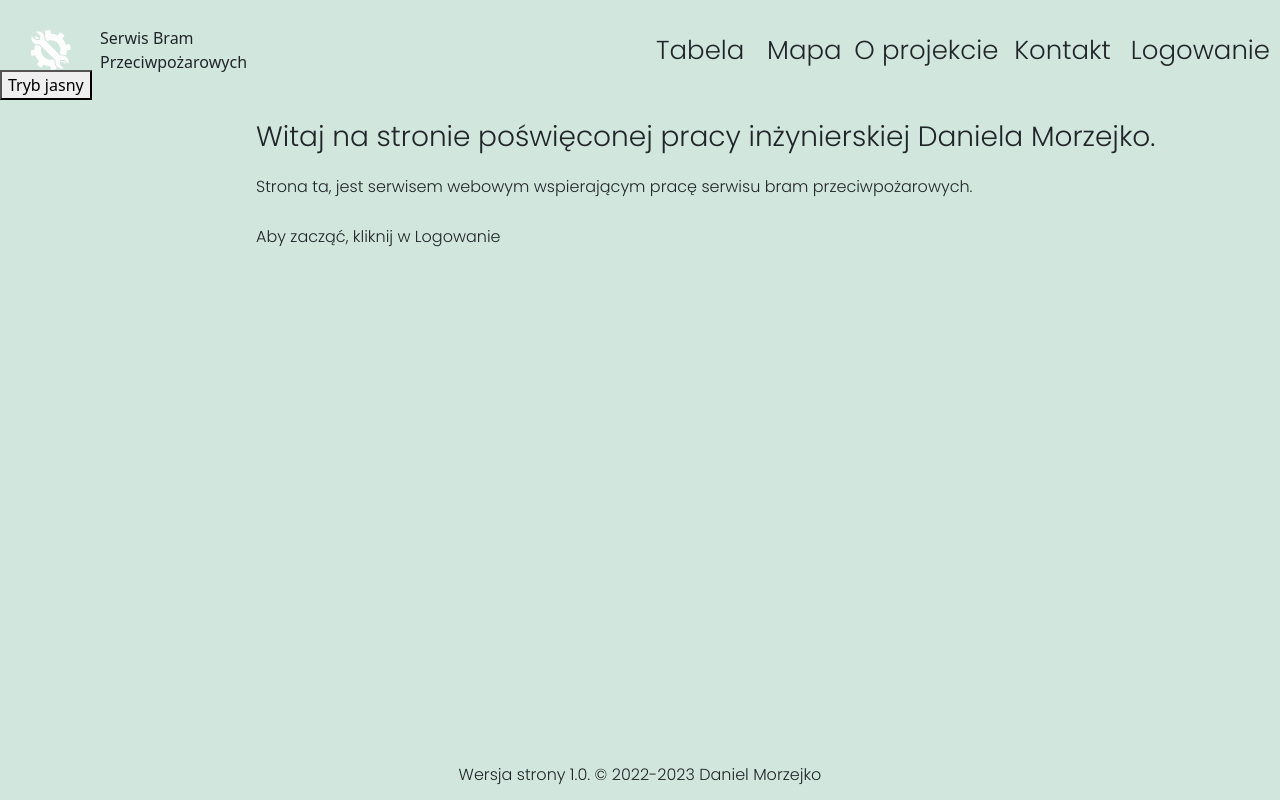
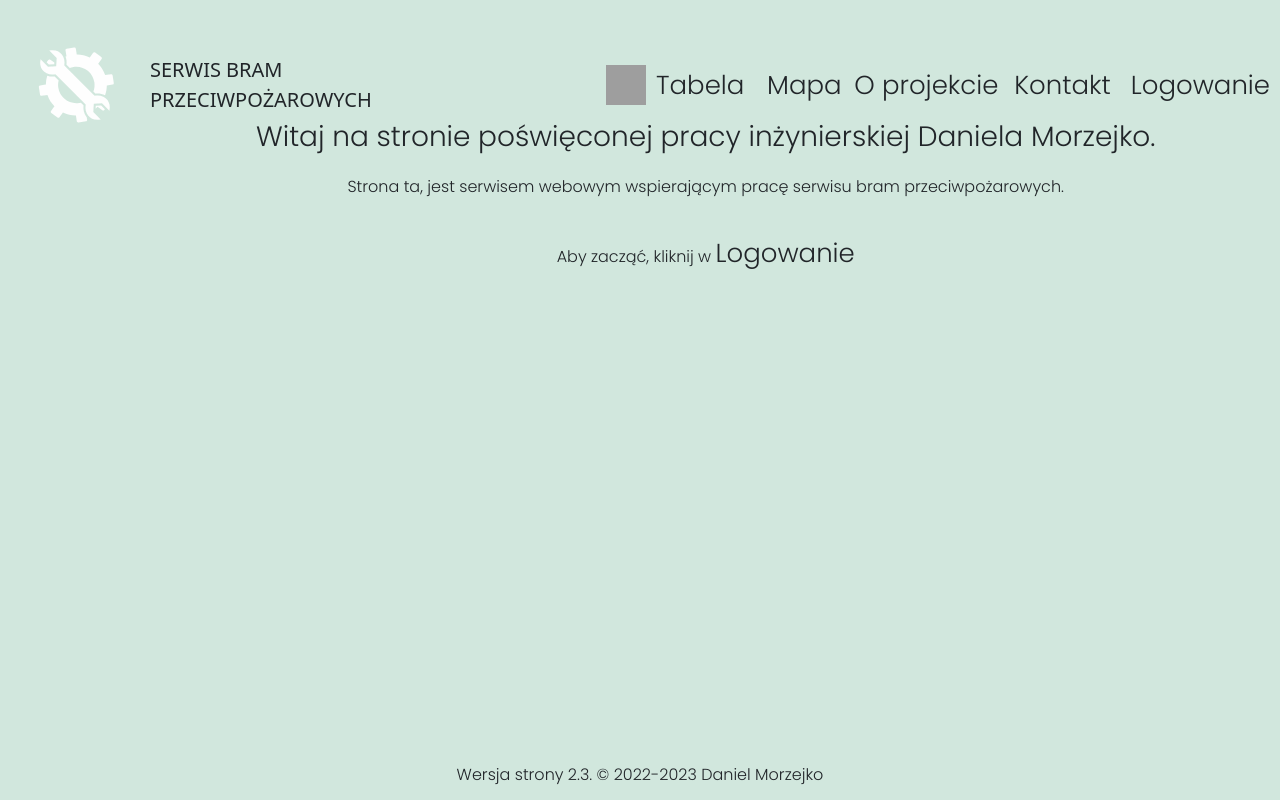
Before and after one commit to DMorzejko/inz, a Flask app: page / in a window 1280 px wide. Run offline with Flask 3, Linux system fonts and the light colour scheme; some libraries are stand-ins or nearby versions; grey boxes are pictures that could not be loaded.

Commit message:
Bulb togle mode

```diff
--- a/funkcje.py
+++ b/funkcje.py
@@ -27,6 +27,5 @@
            Promotor: Dr Hab. Inż. Marek Rydel</div>'
 
 def glowna():
-    return """<div class="projekt"><h3>Witaj na stronie poświęconej pracy inżynierskiej Daniela Morzejko.</h3> \
-           Strona ta, jest serwisem webowym wspierającym pracę serwisu bram przeciwpożarowych.<br> \
-           Aby zacząć, kliknij w Logowanie</div>"""
+    username = session.get('username')  # Pobierz nazwę zalogowanego użytkownika z sesji
+    return render_template('glowna.html', username=username)
--- a/main.py
+++ b/main.py
@@ -73,6 +73,7 @@
 
 aplikacja = Flask(__name__)
 aplikacja.secret_key = 'tajny_klucz'
+aplikacja.config["TEMPLATE_ENGINE"] = "jinja2"
 
 login_manager = LoginManager()
 login_manager.init_app(aplikacja)
@@ -90,7 +91,10 @@
 
 @aplikacja.route("/")
 def index():
-    return wyswietl(1, ["Inz", glowna(), ['']])
+    username = session.get('username')  # Pobierz nazwę zalogowanego użytkownika z sesji
+
+    return wyswietl(1, ["Inz", glowna(), ['style.css']], username=username)
+
 
 @aplikacja.route('/logowanie', methods=['GET', 'POST'])
 def W_logowanie():
@@ -101,9 +105,13 @@
         if verify_login_credentials(username, password):
             user = get_user_by_username(username)
             login_user(user)
+
+            session['username'] = username  # Zapisz nazwę użytkownika w sesji
+
             return redirect(url_for('index'))
         else:
-            return 'Błąd logowania', 401
+            error_message = 'Błąd logowania'
+            return render_template('blad_logowania.html', error_message=error_message)
 
     else:
         return wyswietl(1, ["Logowanie", logowanie(), ['']])
@@ -112,6 +120,7 @@
 @login_required
 def wyloguj():
     logout_user()
+    session.pop('username', None)
     return redirect(url_for('W_logowanie'))
 
 @aplikacja.route('/projekt')
@@ -121,7 +130,12 @@
 @aplikacja.route('/tabela')
 @login_required
 def W_tabela():
-    return wyswietl(1, ["Tabela obiektów", tabela(), ['']])
+    # Kod obsługi żądania HTTP
+    currentMode = "light-mode"  # Przykładowa wartość trybu
+
+    # Wywołanie funkcji tabela() z przekazaniem currentMode jako argument
+    tabela_html = tabela(currentMode)
+    return wyswietl(1, ["Tabela obiektów",  tabela_html, ['']])
 
 @aplikacja.route('/mapa')
 @login_required
--- a/static/style.css
+++ b/static/style.css
@@ -1,7 +1,50 @@
 @import url('https://fonts.googleapis.com/css2?family=Poppins:wght@300&display=swap');
-.body {
+
+/* Globalne style dla body */
+body {
+    margin: 0 !important;
+}
+
+/* Tryb jasny */
+.light-mode {
     background-color: #d1e7dd;
-    margin: 0 !important;
+    color: #212529;
+}
+
+.light-mode .naglowek {
+    background-color: inherit;
+}
+
+.light-mode .naglowek_tekst {
+    color: #212529;
+}
+
+.light-mode #mode-toggle {
+    color: #212529;
+}
+
+.light-mode a {
+    color inherit
+}
+
+/* Tryb ciemny */
+.dark-mode {
+    background-color: #212529;
+    color: #fff;
+}
+
+.dark-mode .naglowek {
+    background-color: #2c3034;
+}
+
+.dark-mode .naglowek_tekst {
+    color: #fff;
+}
+
+
+
+.dark-mode a {
+    color: #fff;
 }
 
 /* Naglowek */
@@ -11,7 +54,7 @@
 
 .nag {
     width: 100%;
-    height: 70px;
+    height: 150px;
     padding-top: 10px;
     padding-bottom: 10px;
 }
@@ -37,8 +80,9 @@
 }
 
 .td-n3 {
+    text-align: right;
 
-    }
+}
 
 .td-n4 {
     width: 145px;
@@ -54,58 +98,66 @@
 
 .i_logo {
     align-self: center;
-    width: 80px;
-    height: 80px;
+    width: 150px;
+    height: 150px;
+}
+
+.naglowek_tekst {
+    font-family: 'Poppins';
+    font-size: 26px;
+    text-align: center;
+    align-self: center;
+}
+
+.link {
+    font-family: 'Poppins';
+    font-size: 20px;
+    text-align: center;
+    align-self: center;
+}
+
+a:link {
+text-decoration: none;
+}
+
+a:visited {
+color: inherit;
+text-decoration: none;
+}
+
+a:hover {
+text-decoration: none;
+}
+
+a:active {
+text-decoration: none;
 }
 
 
-.naglowek_tekst {
-    color: #212529;
-    font-family: 'Poppins';
-    text-align: center;
-    align-self: center;
-    font-size: 26px;
-
-}
-
-.link {
-    color: #212529;
-    font-family: 'Poppins';
-    text-align: center;
+.serwis {
+/*    color: #212529; */
     align-self: center;
     font-size: 20px;
 }
 
-a:link, a:visited, a:hover, a:active {
-text-decoration: none;
-}
-
-.serwis {
-    color: #212529;
-    align-self: center;
-    font-size: 16px;
-}
-
 /* Główny obszar strony */
 .tresc {
-    background-color: #d1e7dd;
+/*    background-color: #d1e7dd;*/
     min-height: 400px;
-    color: #212529;
+/*    color: #212529; */
     width: 100%;
     height: 50px;
     line-height: 50px;
     font-family: 'Poppins';
     font-size: 16px;
-    text-align: cennter;
+    text-align: center;
     letter-spacing: 0;
 }
-
 
 .form-tytul {
     position: absolute;
     left: 20%;
-    top: 10%;
-
+    top: 15%;
 }
 
 h1 {
@@ -114,10 +166,9 @@
     margin: 0;
 }
 
-
 /* Stopka */
 .stopka {
-    background-color: #d1e7dd;
+/*    background-color: #d1e7dd;*/
     width: 100%;
     height: 50px;
     text-align: center;
@@ -126,7 +177,7 @@
 }
 
 .wersja {
-    color: #212529;
+/*    color: #212529;*/
     width: 100%;
     height: 50px;
     line-height: 50px;
@@ -135,6 +186,7 @@
     text-align: center;
     letter-spacing: 0;
 }
+
 /* O projekcie */
 .projekt {
     position: absolute;
@@ -152,28 +204,25 @@
 /* Style dla kontenera, który obejmuje mapę */
 .form {
     display: flex;
-    justify-content: center; /* Wyśrodkowanie mapy w poziomie */
-    align-items: center; /* Wyśrodkowanie mapy w pionie */
-    height: 80vh; /* Ustawienie wysokości kontenera na 80% wysokości okna przeglądarki */
-    width: 80%; /* Ustawienie szerokości kontenera na 80% szerokości okna przeglądarki */
-    margin: 0 auto; /* Wyśrodkowanie kontenera na stronie */
+    justify-content: center;
+    align-items: center;
+    height: 80vh;
+    width: 80%;
+    margin: 0 auto;
+}
+.bulb-img {
+  width: 40px;
+  height: 40px;
 }
 
-
-
-.dark-mode .body {
-  background-color: #333;
-  color: #fff;
+#light-bulb {
+  display: none;
 }
 
-.dark-mode .naglowek {
-  background-color: #222;
+.dark-mode #dark-bulb {
+  display: none;
 }
 
-.dark-mode .naglowek_tekst {
-  color: #fff;
+.dark-mode #light-bulb {
+  display: inline;
 }
-
-.dark-mode #mode-toggle {
-  color: #fff;
-}
--- /dev/null
+++ b/templates/glowna.html
@@ -0,0 +1,11 @@
+  <div class="projekt">
+        <h3>Witaj na stronie poświęconej pracy inżynierskiej Daniela Morzejko.</h3>
+        <p>Strona ta, jest serwisem webowym wspierającym pracę serwisu bram przeciwpożarowych.</p>
+        {% if username %}
+            <p>Zalogowany użytkownik: {{ username }}</p>
+            <p>Zakończona praca? <a href="/wyloguj"><span class="naglowek_tekst">wyloguj</span></a></p>
+
+        {% else %}
+            <p>Aby zacząć, kliknij w <a href="/logowanie"><span class="naglowek_tekst">Logowanie</span></a></p>
+        {% endif %}
+    </div>
--- a/templates/l2-naglowek.html
+++ b/templates/l2-naglowek.html
@@ -6,8 +6,13 @@
         <td class="td-nag td-n1">
           <a href="/"><img class="i_logo" src="/static/grafiki/logo.svg" alt="Logo Serwis"></a>
         </td>
-        <td class="td-nag td-n2"><span class="serwis">Serwis Bram <br> Przeciwpożarowych</span></td>
-        <td class="td-nag td-n3"><span class="naglowek_tekst"> </span></td>
+        <td class="td-nag td-n2"><span class="serwis">SERWIS BRAM <br> PRZECIWPOŻAROWYCH</span></td>
+        <td class="td-nag td-n3">
+            <a href="#" onclick="toggleMode()">
+            <img src="{{ url_for('static', filename='grafiki/light.svg') }}" alt="Tryb jasny" id="light-bulb" class="bulb-img">
+            <img src="{{ url_for('static', filename='grafiki/dark.svg') }}" alt="Tryb ciemny" id="dark-bulb" class="bulb-img">
+            </a>
+</td>
         <td class="td-nag td-n5"><a href="/tabela"><span class="naglowek_tekst">Tabela</span></a></td>
         <td class="td-nag td-n5"><a href="/mapa"><span class="naglowek_tekst">Mapa</span></a></td>
         <td class="td-nag td-n2"><a href="/projekt"><span class="naglowek_tekst">O projekcie</span></a></td>
@@ -16,38 +21,7 @@
       </tr>
     </table>
   </div>
-  <button id="mode-toggle" onclick="toggleMode()">Tryb jasny</button>
+
 </div>
-<script>
-  // Pobierz aktualny tryb z lokalnego magazynu przeglądarki
-  const currentMode = localStorage.getItem('mode');
 
-  // Jeśli tryb jest ustawiony, ustaw odpowiednie style dla strony
-  if (currentMode) {
-    document.body.classList.add(currentMode);
-    const modeToggle = document.getElementById("mode-toggle");
-    modeToggle.textContent = currentMode === "dark" ? "Tryb jasny" : "Tryb ciemny";
-  }
-
-  function toggleMode() {
-    const body = document.body;
-    const modeToggle = document.getElementById("mode-toggle");
-
-    // Sprawdź aktualny tryb
-    const currentMode = body.classList.contains("dark") ? "dark" : "light";
-
-    // Zmień tryb na przeciwny
-    const newMode = currentMode === "dark" ? "light" : "dark";
-
-    // Zaktualizuj klasę body
-    body.classList.remove(currentMode);
-    body.classList.add(newMode);
-
-    // Zapisz aktualny tryb w lokalnym magazynie przeglądarki
-    localStorage.setItem("mode", newMode);
-
-    // Zaktualizuj tekst na przycisku
-    modeToggle.textContent = newMode === "dark" ? "Tryb jasny" : "Tryb ciemny";
-  }
-</script>
 <!-- NAGLOWEK -->
--- a/templates/l2-strona.html
+++ b/templates/l2-strona.html
@@ -1,11 +1,11 @@
+{% set currentMode = mode %}
 <!doctype html>
 <html>
     <head>
         <meta charset="UTF-8">
-        <link rel="stylesheet" href="static/style.css">
+        <link rel="stylesheet" href="{{ url_for('static', filename='style.css') }}">
 
         <link href="https://cdn.jsdelivr.net/npm/bootstrap@5.3.0-alpha2/dist/css/bootstrap.min.css" rel="stylesheet" integrity="sha384-aFq/bzH65dt+w6FI2ooMVUpc+21e0SRygnTpmBvdBgSdnuTN7QbdgL+OapgHtvPp" crossorigin="anonymous">
-
         {{ css|safe }}
         {% if title %}
             <title>{{ title }}</title>
@@ -14,31 +14,20 @@
         {% endif %}
         <script src="https://www.google.com/recaptcha/enterprise.js?render=6LebTSYmAAAAAOJrSmLVi_rOj-U6CgjT-zHQ_bfL"></script>
         <script>
+            function onRecaptchaLoad() {
                 grecaptcha.enterprise.ready(function() {
                     grecaptcha.enterprise.execute('6LebTSYmAAAAAOJrSmLVi_rOj-U6CgjT-zHQ_bfL', {action: 'login'}).then(function(token) {
-       ...
                     });
-});
-</script>
-        <script>
-function onClick(e) {
-  e.preventDefault();
-  grecaptcha.enterprise.ready(async () => {
-    const token = await grecaptcha.enterprise.execute('6LebTSYmAAAAAOJrSmLVi_rOj-U6CgjT-zHQ_bfL', {action: 'LOGIN'});
-    // IMPORTANT: The 'token' that results from execute is an encrypted response sent by
-    // reCAPTCHA Enterprise to the end user's browser.
-    // This token must be validated by creating an assessment.
-    // See https://cloud.google.com/recaptcha-enterprise/docs/create-assessment
                 });
             }
         </script>
+
     </head>
-    <body class="body" class="{{ mode }}">
+    <body class="body {{ currentMode }}">
         {{ naglowek|safe }}
 
         <!-- uklad 2 kolumn - menu i obszar glowny -->
         <div class="row">
-
             <div class="column right">
                 <div class="tresc">
                     {{ tresc|safe }}
@@ -48,29 +37,40 @@
         <!-- uklad 2 kolumn - menu i obszar glowny -->
 
         {{ stopka|safe }}
-    <script src="https://cdn.jsdelivr.net/npm/bootstrap@5.3.0-alpha2/dist/js/bootstrap.bundle.min.js" integrity="sha384-qKXV1j0HvMUeCBQ+QVp7JcfGl760yU08IQ+GpUo5hlbpg51QRiuqHAJz8+BrxE/N" crossorigin="anonymous"></script>
+
         <script>
-    function toggleMode() {
-        document.body.classList.toggle("dark-mode");
-        const modeToggle = document.getElementById("mode-toggle");
-        if (document.body.classList.contains("dark-mode")) {
-            modeToggle.textContent = "Tryb jasny";
-        } else {
-            modeToggle.textContent = "Tryb ciemny";
+            // Pobierz aktualny tryb z lokalnego magazynu przeglądarki
+            let currentMode = localStorage.getItem('mode');
+
+            // Jeśli tryb nie jest ustawiony, ustaw domyślny tryb jasny
+            if (!currentMode) {
+                currentMode = 'light-mode';
+                localStorage.setItem('mode', currentMode);
             }
 
+            // Ustaw odpowiednie style dla strony
+            document.body.classList.add(currentMode);
+
+            function toggleMode() {
+                const body = document.body;
+                const modeToggle = document.getElementById('mode-toggle');
+
+                // Sprawdź aktualny tryb
+                const currentMode = body.classList.contains('dark-mode') ? 'dark-mode' : 'light-mode';
+
+                // Zmień tryb na przeciwny
+                const newMode = currentMode === 'dark-mode' ? 'light-mode' : 'dark-mode';
+
+                // Zaktualizuj klasę body
+                body.classList.remove(currentMode);
+                body.classList.add(newMode);
+
+                // Zaktualizuj tekst na przycisku
+                modeToggle.textContent = newMode === 'dark-mode' ? 'Tryb jasny' : 'Tryb ciemny';
+
                 // Zapisz aktualny tryb w lokalnym magazynie przeglądarki
-        localStorage.setItem('mode', document.body.classList.contains("dark-mode") ? 'dark-mode' : '');
-    }
-
-    // Pobierz aktualny tryb z lokalnego magazynu przeglądarki
-    const currentMode = localStorage.getItem('mode');
-
-    // Jeśli tryb jest ustawiony, ustaw odpowiednie style dla strony
-    if (currentMode) {
-        document.body.classList.add(currentMode);
+                localStorage.setItem('mode', newMode);
             }
         </script>
-
     </body>
 </html>
--- a/templates/logowanie.html
+++ b/templates/logowanie.html
@@ -24,7 +24,7 @@
   <div class="g-recaptcha" data-sitekey="6LebTSYmAAAAAOJrSmLVi_rOj-U6CgjT-zHQ_bfL" data-callback="onRecaptchaSubmit"></div>
 
         <button class="reset" type="reset">Reset</button>
-        <button class="submit" >Submit</button>
+        <button class="submit">Zaloguj</button>
         </div>
         <br><br><br>
     </form>
```
Also changed, not shown: baza.py (+15 -5 lines), layout.py (+4 -4 lines), templates/blad_logowania.html (added, +34 -0 lines). Lines whose indentation alone changed are shown as unchanged.
